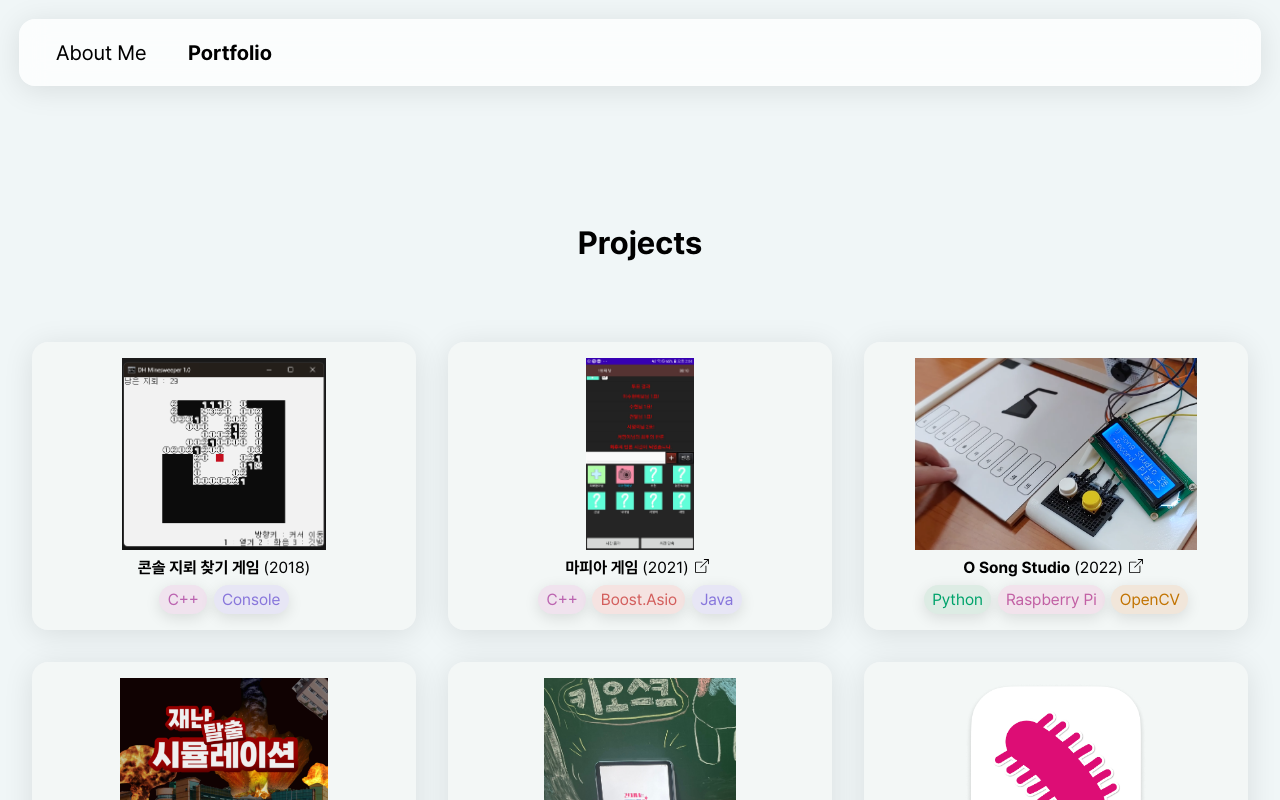
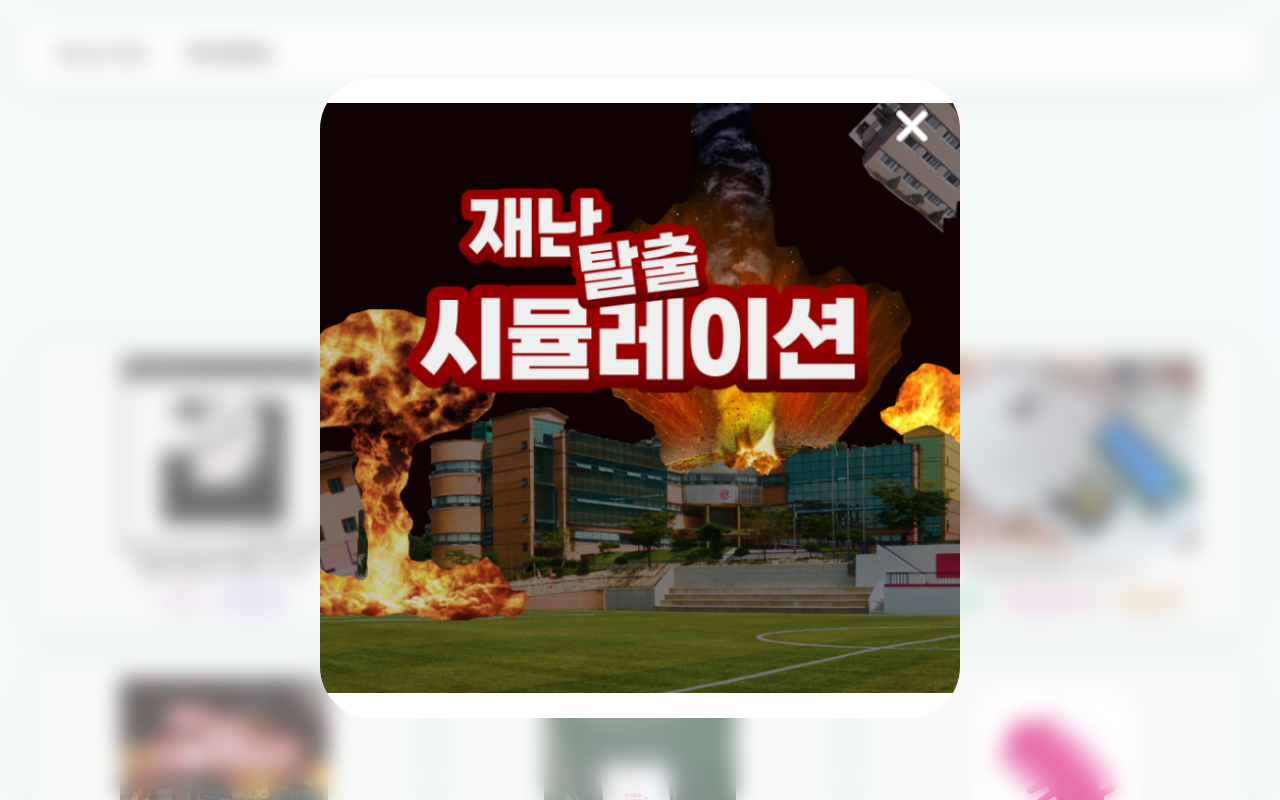
Before and after one commit to ldhhello/ldh-monster-react, a React (Vite) app: page /portfolio in a window 1280 px wide. Shown: the top 800 px of the page. Built offline with nearby package versions, Linux system fonts and the light colour scheme.

Commit message:
✨Add component 'PopupImage'

```diff
--- /dev/null
+++ b/src/components/PopupImage.tsx
@@ -0,0 +1,65 @@
+import { createPortal } from "react-dom"
+import styled from 'styled-components';
+import xImage from '../assets/x.svg';
+
+const PopupBox = styled.div`
+  position: fixed;
+  top: 0;
+  bottom: 0;
+  left: 0;
+  right: 0;
+
+  background-color: rgba(255, 255, 255, 0.4);
+  backdrop-filter: blur(11.3px);
+  -webkit-backdrop-filter: blur(11.3px);
+  z-index: 1000;
+
+  display: flex;
+  flex-direction: row;
+  align-items: center;
+  justify-content: center;
+`;
+
+const InnerBox = styled.div`
+  position: absolute;
+`;
+
+const Img = styled.img`
+  width: min(70vw, 80vh);
+  height: min(70vw, 80vh);
+
+  background-color: white;
+  border-radius: calc(min(70vw, 80vh) / 100 * 8);
+  object-fit: contain;
+`;
+
+const Xbutton = styled.button`
+  position: absolute;
+  top: 0;
+  right: 0;
+  padding: calc(min(70vw, 80vh) / 100 * 5);
+  img {
+    width: calc(min(70vw, 80vh) / 100 * 5);
+  }
+
+  border: none;
+  background-color: transparent;
+  cursor: pointer;
+`;
+
+type Props = {
+  src: string,
+  objectFit?: "fill" | "contain",
+}
+
+export default function PopupImage(props: Props) {
+  const objectFit = props.objectFit || "contain";
+  return createPortal(<PopupBox>
+    <InnerBox>
+      <Img src={props.src} style={{objectFit}}/>
+      <Xbutton>
+        <img src={xImage} />
+      </Xbutton>
+    </InnerBox>
+  </PopupBox>, document.body);
+}
--- a/src/components/ProjectBox.tsx
+++ b/src/components/ProjectBox.tsx
@@ -3,6 +3,7 @@ import ProjectItem, {type Props as ProjectType} from './ProjectItem';
 import { media } from '../design/media';
 import { useState } from 'react';
 import arrowImg from '../assets/arrow-down-short.svg';
+import PopupImage from './PopupImage';
 
 const Container = styled.div`
   display: grid;
@@ -74,5 +75,6 @@ export default function ProjectBox({ list }: Props) {
     {!showAll && <ArrowButton onClick={() => setShowAll(showAll => !showAll)}>
       <img src={arrowImg} />
     </ArrowButton>}
+    <PopupImage src="/images/project/disasterescape.png" />
   </>
 }
```
Also changed, not shown: src/assets/x.svg (added).
